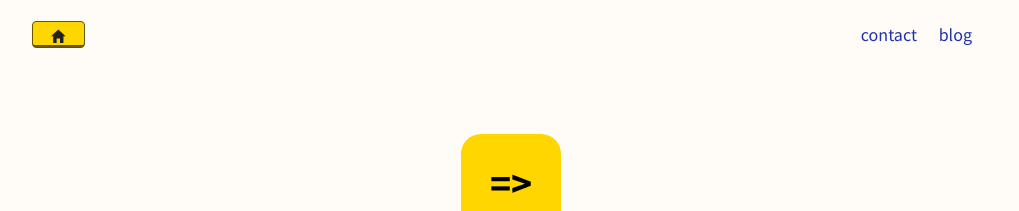
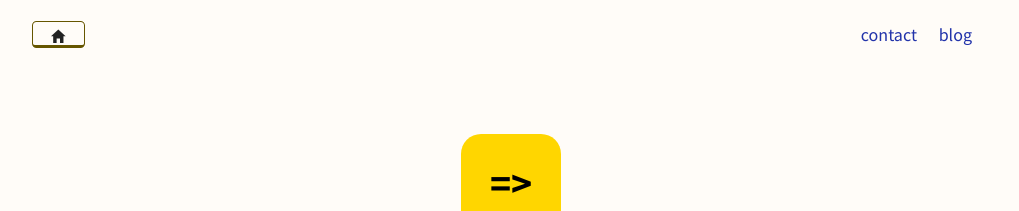
Before and after one commit to bart747/bart747, a Jekyll site: the page built from index.html, in a window 1280 px wide. Shown: the top 211 px of the page, without its empty margins (129-1148 px from the left). Built offline with Jekyll 4.4.1, drawn with Linux system fonts in a browser that asks for light colours; comment, search, counter and statistics services are not loaded.

Commit message:
change home btn color

```diff
--- a/_sass/_header.scss
+++ b/_sass/_header.scss
@@ -26,7 +26,7 @@ header .wrapper {
 }
 
 .icon-logo {
-  background: $yellow;
+  background: transparent;
   border-color: darken($yellow, 30%);
   color: $black;
   line-height: 1;
--- a/css/main.css
+++ b/css/main.css
@@ -649,7 +649,7 @@ header .wrapper {
   margin: 0 1em 0 0; }
 
 .icon-logo {
-  background: #ffd600;
+  background: transparent;
   border-color: #665600;
   color: #222;
   line-height: 1;
```
Also changed, not shown: css/dist/main.css.
